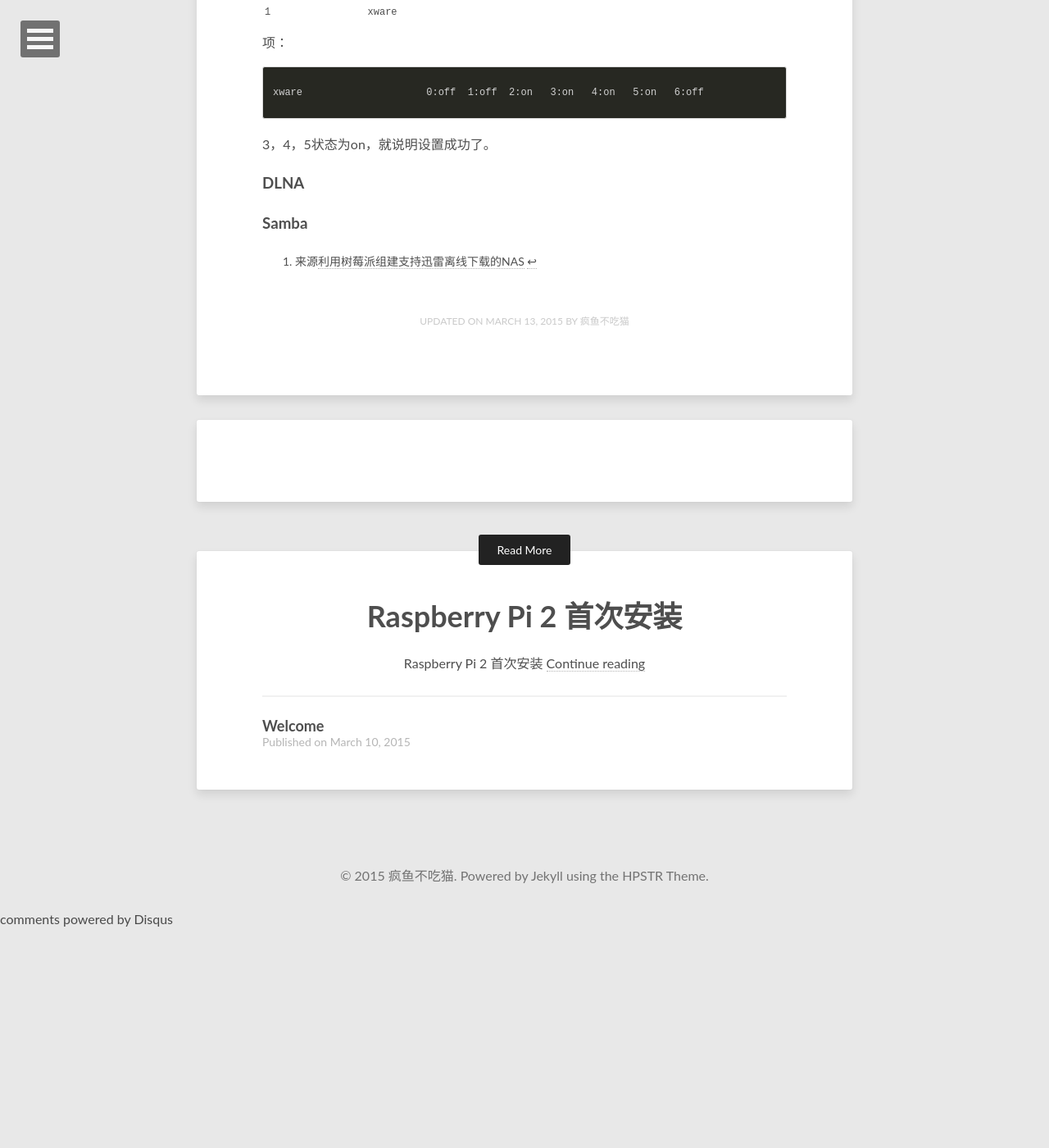
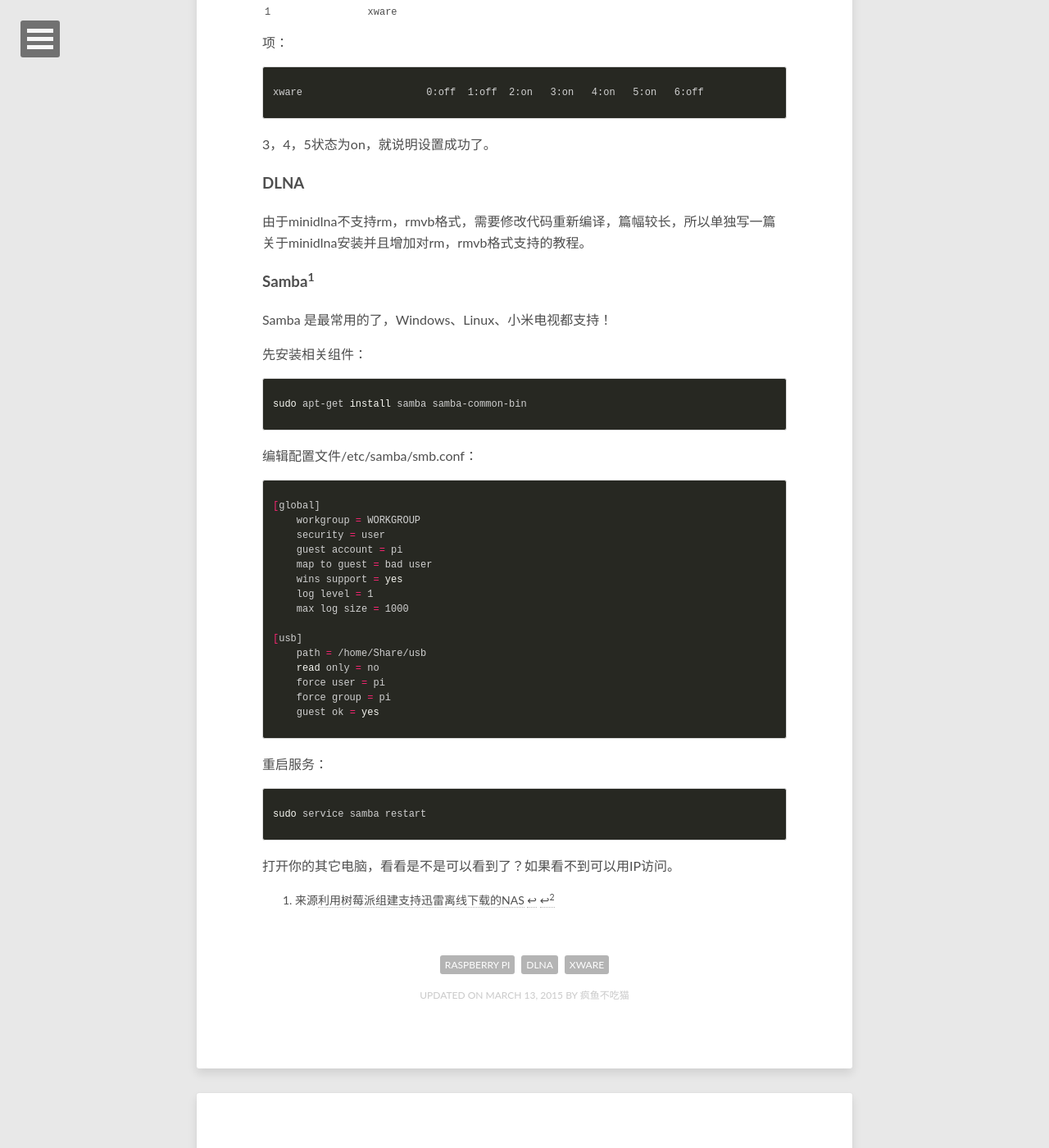
Before and after one commit to nomusics/nomusics.github.io, a Jekyll site: the page built from _posts/2015-03-13-raspberry_pi_xware_and_dlna.md, in a window 1280 px wide and 1400 px high, scrolled down 7567 px. Shown: the whole window at 82% size. Built offline with Jekyll 4.4.1, drawn with Linux system fonts in a browser that asks for light colours; comment, search, counter and statistics services are not loaded; before the commit the page ends 8697 px from its top, so only the background shows below that; some of the changed text lies outside the part shown.

Commit message:
Raspberry Pi 2安装迅雷和DLNA（一）

```diff
--- a/_posts/2015-03-13-raspberry_pi_xware_and_dlna.md
+++ b/_posts/2015-03-13-raspberry_pi_xware_and_dlna.md
@@ -1,7 +1,8 @@
 ---
 layout: post
-title: Raspberry Pi 2安装迅雷和DLNA
+title: Raspberry Pi 2安装迅雷和DLNA（一）
 modified: 2015-03-13
+tags: [Raspberry Pi,DLNA,Xware]
 image:
   feature: abstract-1.jpg
 share: false
@@ -262,6 +263,44 @@ xware                     0:off  1:off  2:on   3:on   4:on   5:on   6:off
 
 ### DLNA
 
-### Samba
+由于minidlna不支持rm，rmvb格式，需要修改代码重新编译，篇幅较长，所以单独写一篇关于minidlna安装并且增加对rm，rmvb格式支持的教程。
+
+### Samba[^1]
+Samba 是最常用的了，Windows、Linux、小米电视都支持！
+
+先安装相关组件：
+
+{% highlight bash %}
+sudo apt-get install samba samba-common-bin
+{% endhighlight %}
+
+编辑配置文件/etc/samba/smb.conf：
+
+{% highlight bash %}
+[global]
+    workgroup = WORKGROUP
+    security = user
+    guest account = pi
+    map to guest = bad user
+    wins support = yes
+    log level = 1
+    max log size = 1000
+
+[usb]
+    path = /home/Share/usb
+    read only = no
+    force user = pi
+    force group = pi
+    guest ok = yes
+{% endhighlight %}
+
+重启服务：
+
+{% highlight bash %}
+sudo service samba restart
+{% endhighlight %}
+
+打开你的其它电脑，看看是不是可以看到了？如果看不到可以用IP访问。
+
 
 [^1]: 来源[利用树莓派组建支持迅雷离线下载的NAS](http://www.dozer.cc/2014/05/raspberry-pi-nas/){:target="_blank"}
```
